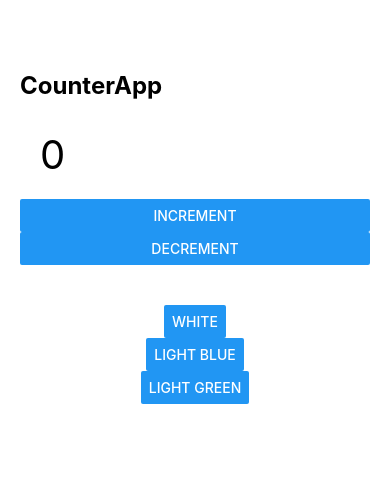
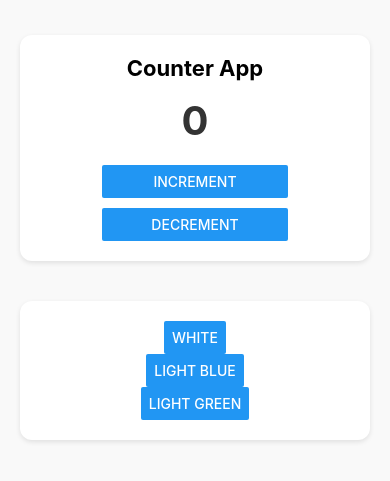
Before and after one commit to yaniChan17/F14_Lovely_Libres_IT_Elect1, a React Native app: screen / in a window 390 px wide. Shown: the part 165-646 px from the top of the page. Built offline with nearby package versions, Linux system fonts and the light colour scheme.

Commit message:
Counter App

```diff
--- a/App.js
+++ b/App.js
@@ -1,19 +1,15 @@
-import { StatusBar } from 'expo-status-bar';
-import { StyleSheet, Text, View, Button, ScrollView} from 'react-native';
-
-import React, {useState} from 'react';
+import React from 'react';
+import { StyleSheet, ScrollView, View } from 'react-native';
 import CounterApp from './CounterApp';
 import ColorChangerApp from './ColorChangerApp';
 
 export default function App() {
-
-
   return (
     <ScrollView contentContainerStyle={styles.container}>
-      <View style= {styles.section}>
-      <CounterApp/>
+      <View style={styles.section}>
+        <CounterApp />
       </View>
-      <View style ={styles.section}>
+      <View style={styles.section}>
         <ColorChangerApp />
       </View>
     </ScrollView>
@@ -23,11 +19,19 @@ export default function App() {
 const styles = StyleSheet.create({
   container: {
     flexGrow: 1,
-    backgroundColor: '#fff',
+    backgroundColor: '#f9f9f9',
     justifyContent: 'center',
-    padding: 20
+    padding: 20,
   },
-  section:{
-    marginBottom:40
-  }
+  section: {
+    marginBottom: 40,
+    padding: 20,
+    borderRadius: 12,
+    backgroundColor: '#ffffff',
+    shadowColor: '#000',
+    shadowOffset: { width: 0, height: 2 },
+    shadowOpacity: 0.1,
+    shadowRadius: 5,
+    elevation: 3,
+  },
 });
--- a/CounterApp.js
+++ b/CounterApp.js
@@ -1,26 +1,38 @@
-import React, { useState } from 'react'
-import { Button, StyleSheet, Text, View } from 'react-native'
+import React, { useState } from 'react';
+import { Button, StyleSheet, Text, View } from 'react-native';
 
+export default function CounterApp() {
+  const [count, setCount] = useState(0);
 
-export default function CounterApp (){
-    const [count, setCount] = useState(0);
-
-    return(
-        <View style = {StyleSheet.container}>
-            <Text style = {styles.title}>CounterApp</Text>
-             <Text style = {styles.counter}>{count}</Text>
-             <Button title='Increment'onPress={() => setCount(count + 1)}></Button>
-               <Button title='Decrement'onPress={() => setCount(count - 1)}></Button>
-        </View>
-    )
+  return (
+    <View style={styles.container}>
+      <Text style={styles.title}>Counter App</Text>
+      <Text style={styles.counter}>{count}</Text>
+      <View style={styles.buttons}>
+        <Button title="Increment" onPress={() => setCount(count + 1)} />
+        <Button title="Decrement" onPress={() => setCount(count - 1)} />
+      </View>
+    </View>
+  );
 }
-
 
 const styles = StyleSheet.create({
   container: {
-    flex: 1,
     alignItems: 'center',
-    justifyContent: 'center',
   },
-  title:{ fontSize: 24, fontWeight: 'bold', marginBottom: 10}, counter:{fontSize: 40, margin: 20}
+  title: {
+    fontSize: 22,
+    fontWeight: 'bold',
+    marginBottom: 15,
+  },
+  counter: {
+    fontSize: 40,
+    fontWeight: 'bold',
+    marginBottom: 20,
+    color: '#333',
+  },
+  buttons: {
+    width: '60%',
+    gap: 10,
+  },
 });
```
